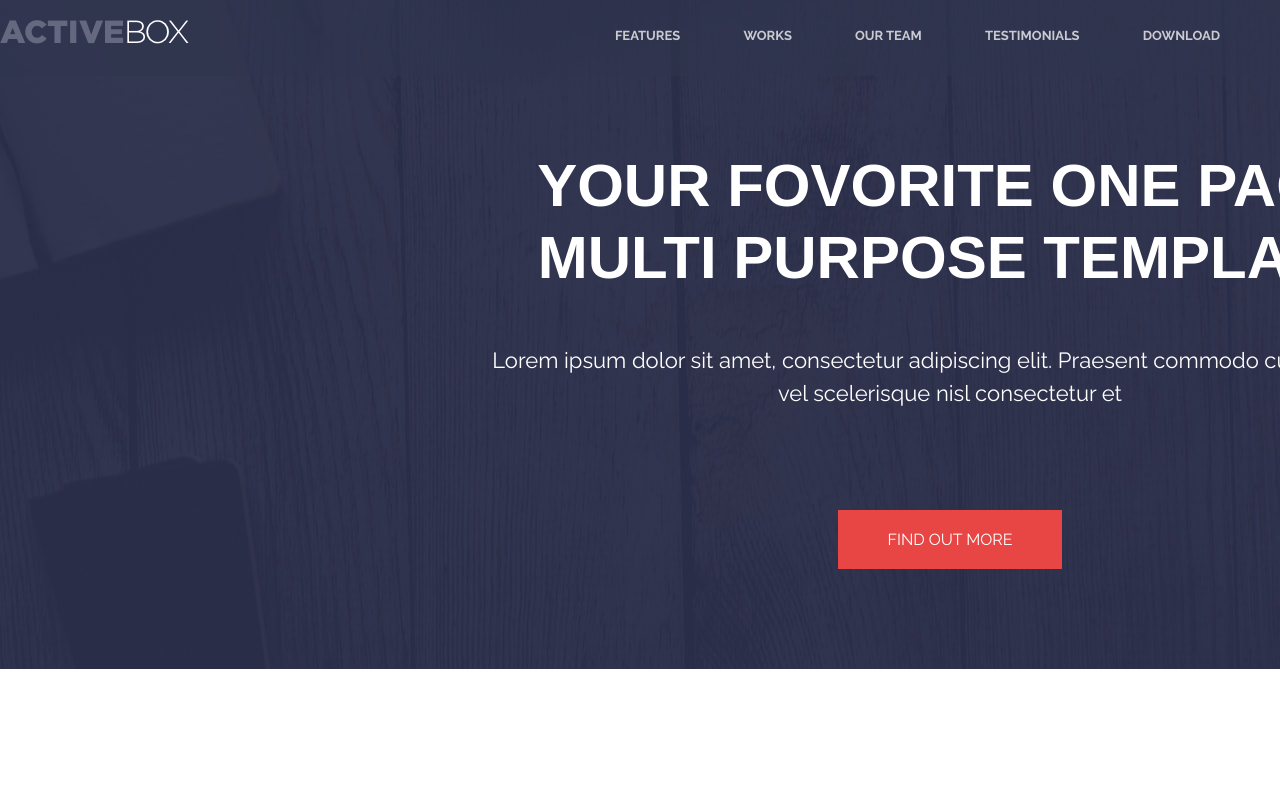
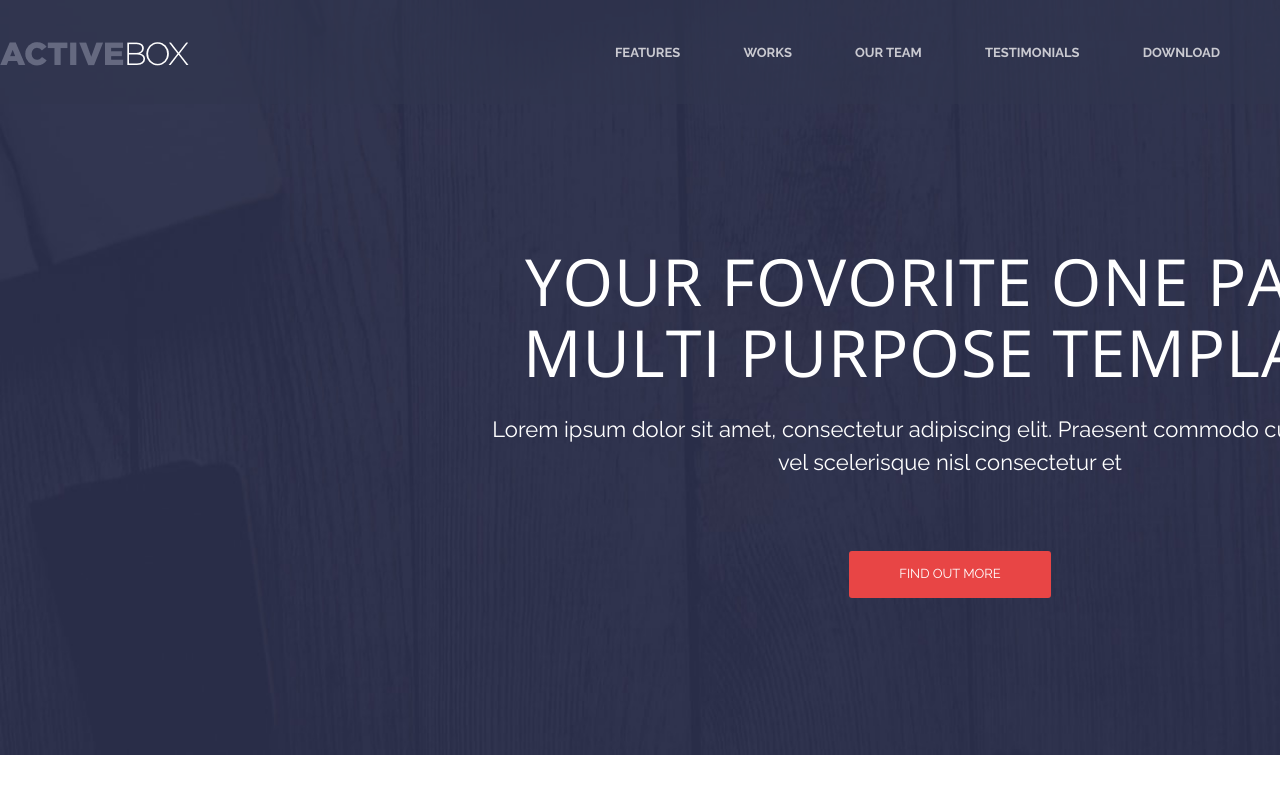
Before and after one commit to linanero92/learn_work, a plain HTML site: page index.html in a window 1280 px wide. Shown: the top 786 px of the page. Drawn offline with nearby package versions, Linux system fonts and the light colour scheme.

Commit message:
modified header

```diff
--- a/css/styles.css
+++ b/css/styles.css
@@ -33,7 +33,8 @@ html, body {
 .logo {
   display: inline-block;
   width: 30%;
-  padding-top: 20px;
+  padding-top: 42px;
+  padding-bottom: 38px;
   text-align: left;
 }
 
@@ -44,8 +45,8 @@ html, body {
 .navbar {
   display: inline-block;
   width: 70%;
-  padding-top: 40px;
-  padding-bottom: 18px;
+  padding-top: 57px;
+  padding-bottom: 15px;
   vertical-align: top;
   text-align: right;
 }
@@ -78,7 +79,8 @@ html, body {
 }
 
 .section-wrap {
-  width: 100%;
+  padding-top: 192px;
+  padding-bottom: 157px;
   background: url(../images/header-backgroudn.jpg) no-repeat;
   background-size: cover;
  }
@@ -86,28 +88,34 @@ html, body {
 .header-two {
   width: auto;
   max-width: 1150px;
-  padding: 100px;
+  padding-left: 100px;
+  padding-right: 100px;
   margin: 0 auto;
-  color: #FFFFFF;
+  color: #ffffff;
   vertical-align: middle;
-  font: 22px/1.5 'Raleway', sans-serif;
   background-size: cover;
   text-align: center;
 }
 
-.title {
-  font: 700 60px/1.2 Arial, sans-serif;
+.header-title {
+  font: 65px/1.1 'Open Sans', sans-serif;
+  font-weight: 800px;
+  letter-spacing: 1px;
   text-transform: uppercase;
 }
 
 .header-text {
-  margin-bottom: 100px;
+  margin-top: -30px;
+  font: 22px/1.5 'Raleway', sans-serif;
 }
 
 .header-link {
   display: inline-block;
-  padding: 20px 50px;
-  font: 16px/1.2 'Raleway', sans-serif;
+  margin-top: 50px;
+  /*margin-bottom: 50px;*/
+  padding: 13px 50px;
+  border-radius: 3px;
+  font: 13px/1.6 'Raleway', sans-serif;
   text-decoration: none;
   text-transform: uppercase;
   color: #ffffff;
--- a/index.html
+++ b/index.html
@@ -5,6 +5,7 @@
   <title>Document</title>
   <link rel="stylesheet" type="text/css" href="css/styles.css">
   <link href="https://fonts.googleapis.com/css?family=Raleway:400,700,800&amp;subset=latin-ext" rel="stylesheet">
+  <link href="https://fonts.googleapis.com/css?family=Open+Sans:400,800&amp;subset=cyrillic,cyrillic-ext,greek,greek-ext,latin-ext,vietnamese" rel="stylesheet">
 </head>
 <body>
 
@@ -29,7 +30,7 @@
 
 <div class="section-wrap">
   <section class="header-two">
-    <h2 class="title">Your fovorite one page multi purpose template</h2>
+    <h2 class="header-title">Your fovorite one page multi purpose template</h2>
     <p class="header-text">Lorem ipsum dolor sit amet, consectetur adipiscing elit. Praesent commodo cursus magna vel scelerisque nisl consectetur et</p>
     <a class="header-link" href="#">Find out more</a>
   </section>
```
